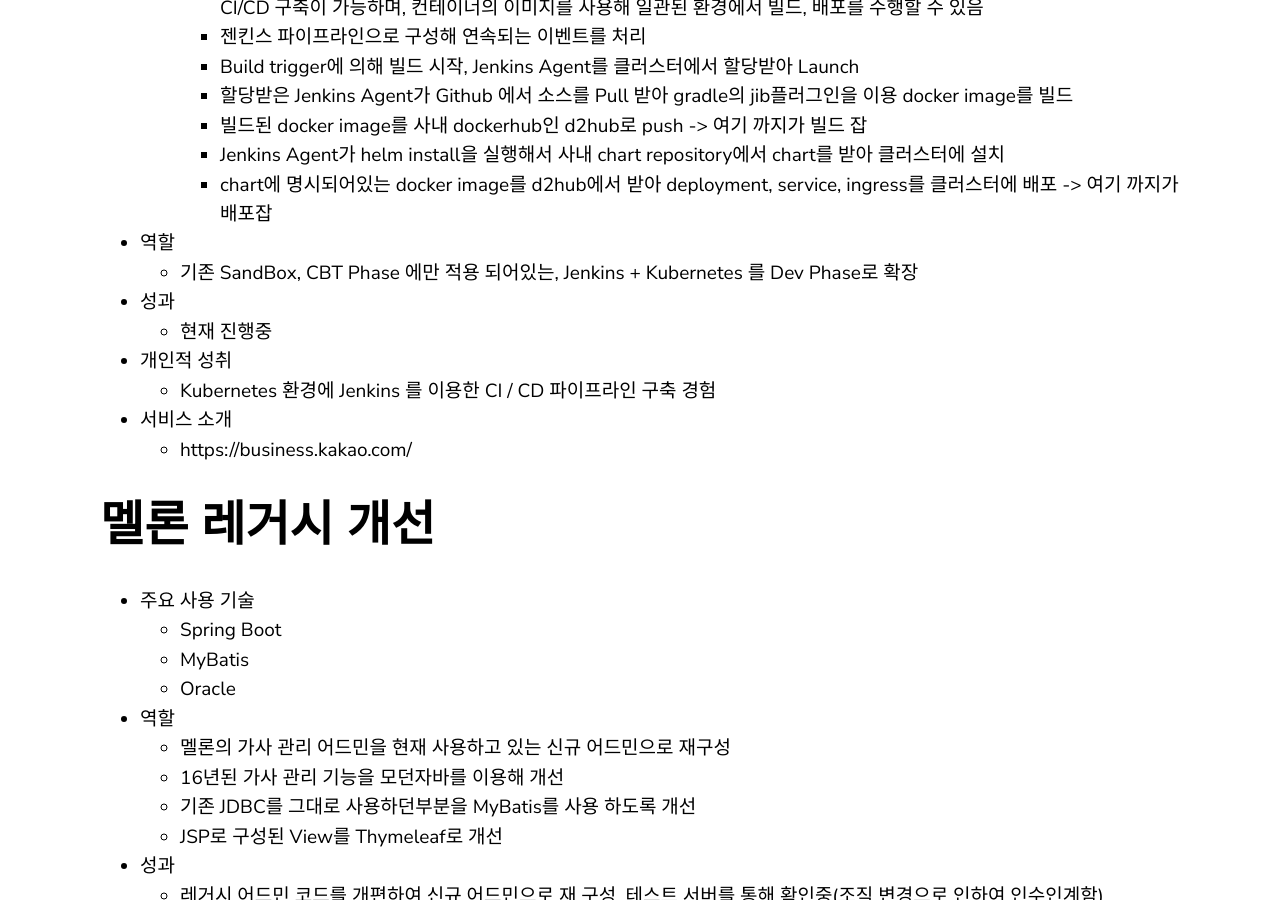
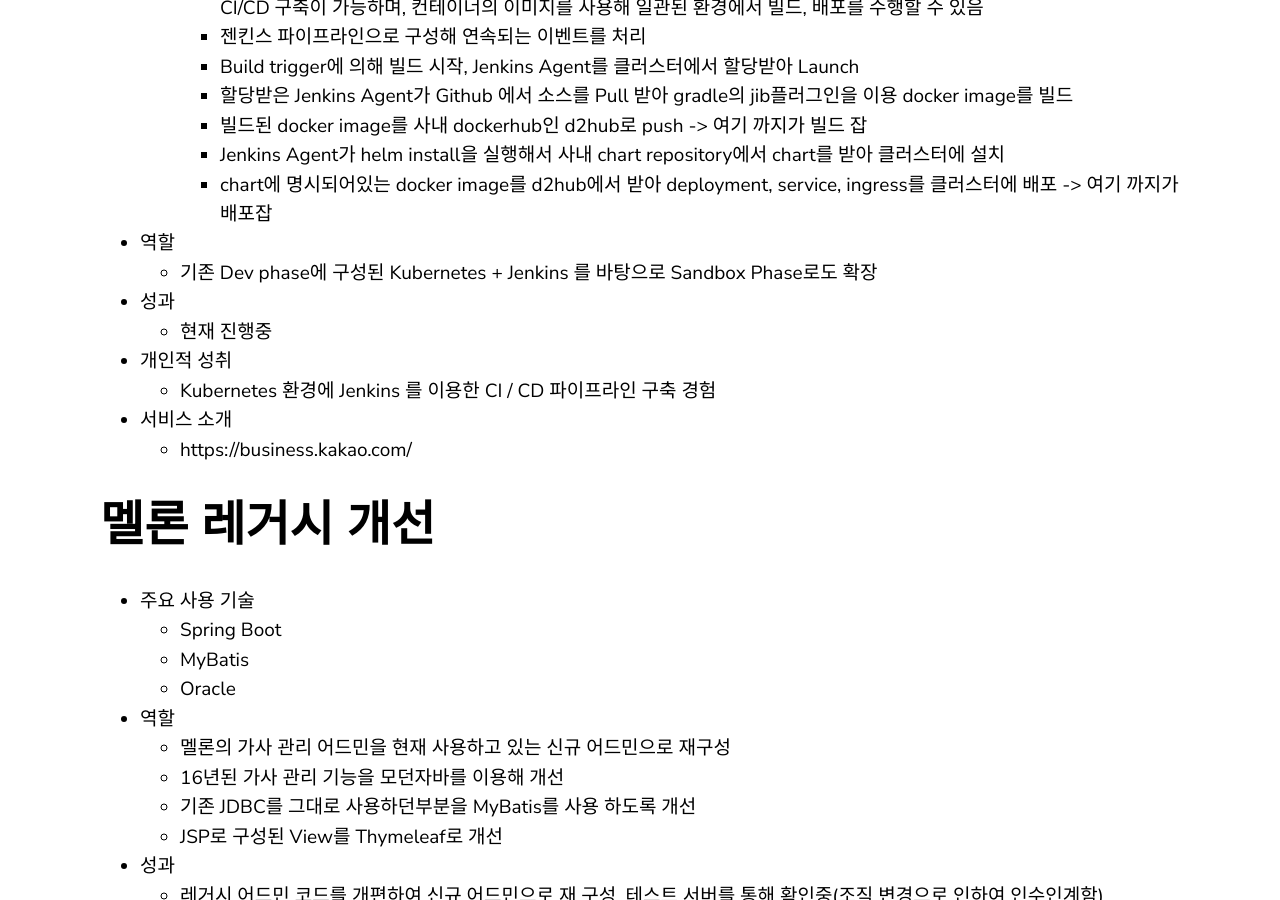
Before and after one commit to yoowonyoung/yoowonyoung.github.io, a Jekyll site: the page built from _posts/2020-08-25-Interview-04.md, in a window 1280 px wide and 900 px high, scrolled down 1137 px. Built offline with Jekyll 4.4.1, drawn with Linux system fonts in a browser that asks for light colours; comment, search, counter and statistics services are not loaded.

Commit message:
Update 2020-08-25-Interview-04.md

```diff
--- a/_posts/2020-08-25-Interview-04.md
+++ b/_posts/2020-08-25-Interview-04.md
@@ -33,7 +33,7 @@ categories: Interview
         - chart에 명시되어있는 docker image를 d2hub에서 받아 deployment, service, ingress를 클러스터에 배포 -> 여기 까지가 배포잡
 
 - 역할
-    * 기존 SandBox, CBT Phase 에만 적용 되어있는, Jenkins + Kubernetes 를 Dev Phase로 확장
+    * 기존 Dev phase에 구성된 Kubernetes + Jenkins 를 바탕으로 Sandbox Phase로도 확장
 
 - 성과
     * 현재 진행중
```
